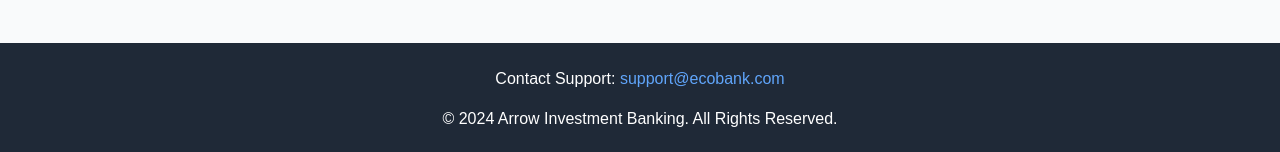
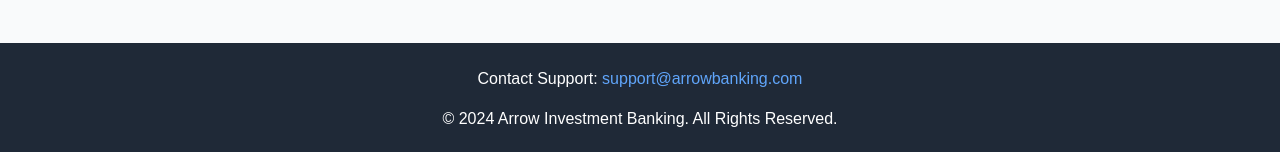
Before and after one commit to Bensolve/banking-app, a Next.js app: page / in a window 1280 px wide. Shown: the part 1285-1437 px from the top of the page. Built offline with nearby package versions, Linux system fonts and the light colour scheme.

Commit message:
fix error

```diff
--- a/components/Footer.jsx
+++ b/components/Footer.jsx
@@ -8,7 +8,7 @@
         <p>
           Contact Support:{' '}
           <a href="mailto:support@ecobank.com" className="text-blue-400">
-            support@ecobank.com
+            support@arrowbanking.com
           </a>
         </p>
         <p>&copy; {new Date().getFullYear()} Arrow Investment Banking. All Rights Reserved.</p>
--- a/package.json
+++ b/package.json
@@ -13,12 +13,14 @@
     "@radix-ui/react-separator": "^1.1.0",
     "@radix-ui/react-slot": "^1.1.0",
     "@radix-ui/react-tooltip": "^1.1.4",
+    "chart.js": "^4.4.7",
     "class-variance-authority": "^0.7.1",
     "clsx": "^2.1.1",
     "lucide-react": "^0.465.0",
     "mongoose": "^8.8.3",
     "next": "15.0.3",
     "react": "19.0.0-rc-66855b96-20241106",
+    "react-chartjs-2": "^5.2.0",
     "react-dom": "19.0.0-rc-66855b96-20241106",
     "tailwind-merge": "^2.5.5",
     "tailwindcss-animate": "^1.0.7"
```
Also changed, not shown: 1 other file (tests, documents, lock files or other folders).
